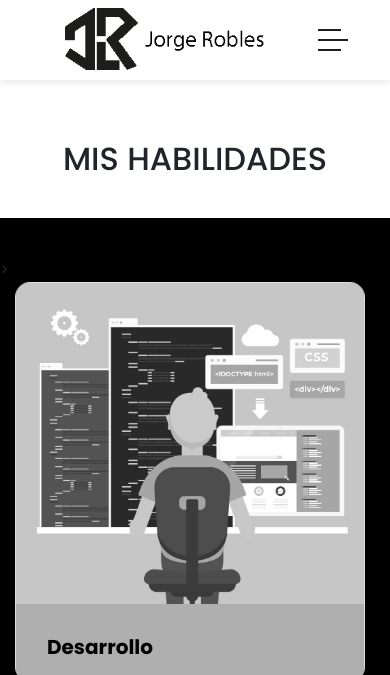
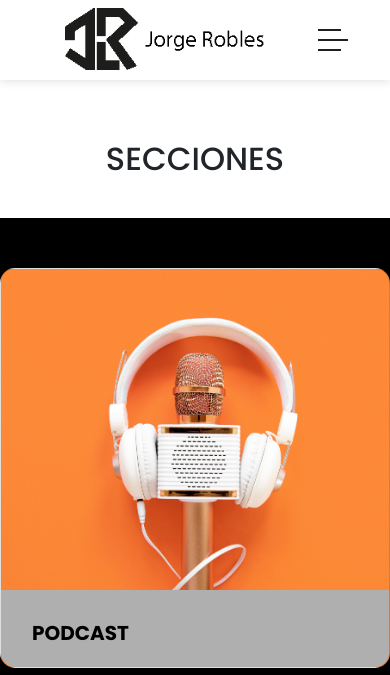
Before and after one commit to JolRobles/jolrobles, a Django app: page / in a window 390 px wide. Shown: the top 675 px of the page. Run offline with Django 4.2, Linux system fonts and the light colour scheme; data that the repository does not hold is empty; some libraries are stand-ins or nearby versions.

Commit message:
new update in desing and add podcast

```diff
--- a/home/urls.py
+++ b/home/urls.py
@@ -9,6 +9,7 @@ from home.views import *
 urlpatterns = [
     path('', index, name='index'),
     path('proyectos', proyectos, name='proyectos'),
+    path('podcast', podcast, name='podcast'),
     path('register', register, name='register'),
     path('proyecto_detail/<int:pk>', proyecto_detail, name='proyecto_detail'),
     path('contactos/', contactos, name='contactos'),
--- a/home/views.py
+++ b/home/views.py
@@ -39,6 +39,14 @@ def proyectos(request):
         'proyectos':proyectos
     }
     return render(request, 'home/proyectos.html', context)
+
+def podcast(request):
+    # proyectos = Proyecto.objects.filter(activo=True)
+    context = {
+        'proyectos':'proyectos'
+    }
+    return render(request, 'home/podcast.html', context)
+
 def proyecto_detail(request, pk):
     proyecto = Proyecto.objects.get(pk=pk)
     proyectos = Proyecto.objects.filter(activo=True)
--- a/static/css/templatemo-klassy-cafe.css
+++ b/static/css/templatemo-klassy-cafe.css
@@ -925,16 +925,16 @@ menu
 }
 
 .card1 {
-  background-image: url(../images/desarrollo.jpg);
+  background-image: url(../images/desarrollo1.jpg);
 }
 .card2 {
-  background-image: url(../images/soporte_tecnico.jpg);
+  background-image: url(../images/Podcast2.jpg);
 }
 .card3 {
-  background-image: url(../images/diseño.jpg);
+  background-image: url(../images/diseño2.jpg);
 }
 .card4 {
-  background-image: url(../images/fotografia.jpg);
+  background-image: url(../images/blogs1.jpg);
 }
 .card5 {
   background-image: url(../images/menu-item-05.jpg);
--- a/templates/header.html
+++ b/templates/header.html
@@ -14,8 +14,9 @@
                         <ul class="nav">
                           <!-- <li id='seccion' onclick="itemSelected(this)"  style="border: solid; border-top-width: 10px; border-right-width:0px; border-bottom-width:0px; border-left-width:0px "><a href="{% url 'home:index' %}">INICIO</a></li> -->
                             <li id='seccion' onclick="itemSelected(this)"   ><a href="{% url 'home:index' %}">INICIO</a></li>
+                            <li onclick="itemSelected(this)"><a href="{% url 'home:podcast' %}">PODCAST</a></li>
+                            <li onclick="itemSelected(this)"><a href="{% url 'home:proyectos' %}">PROYECTOS</a></li>
                             <li onclick="itemSelected(this)"><a href="{% url 'home:list_blog' %}">BLOG</a></li>
-                            <li onclick="itemSelected(this)"><a href="{% url 'home:proyectos' %}">PROYECTOS</a></li>
                             <!-- <li onclick="itemSelected(this)"><a href="{% url 'home:register' %}">Register</a></li> -->
                             <!-- <li onclick="itemSelected(this)"><a href="{% url 'home:contactos' %}">CONTACTO</a></li> -->
                         </ul>
--- a/templates/home/proyectos.html
+++ b/templates/home/proyectos.html
@@ -20,9 +20,6 @@ PROYECTOS
               </li>
               <li class="btn btn-outline-dark m-1" data-filter=".second" style="color:#fff; border:0px">
                 Diseño
-              </li>
-              <li class="btn btn-outline-dark m-1" data-filter=".third" style="color:#fff; border:0px">
-                Fotografía
               </li>
             </ul>
           </div>
--- a/templates/index.html
+++ b/templates/index.html
@@ -34,46 +34,53 @@ INICIO
     </section>
     <!-- ***** About Area Ends ***** -->
     <div class="text-center" style="margin:20px">
-      <h2>MIS HABILIDADES</h2>
+      <h2>SECCIONES</h2>
     </div>
-
     <!-- ***** Menu Area Starts ***** -->
     <section class="section" id="menu">
-        <div class="menu-item-carousel">
-                <div id="parent" class="owl-menu-item owl-carousel parent" style="filter: grayscale(100%);"  onmouseout="CambiaNegro(this)"  onmouseover="CambiaColor(this)">>
-                  <div class="item" style="max-width: 350px; margin-left: 15px;">
+      <div class="content">
+        <div class="row">
+
+          <div class="col-md-3" style="padding-top: 10px;">
+            <a href="{% url 'home:podcast' %}">
+              <div class='card card2'>
+                <div class='info'>
+                  <h1 class='title'>PODCAST</h1>
+                  <p class='description'>ENTREVISTAS<br>HISTORIAS <br>APRENDIZAJES <br>VIDA COTIDIANA<br>SUPERACIÖN</p>
+                </div>
+              </div>
+            </a>
+          </div>
+          <div class="col-md-3" style="padding-top: 10px;">
+            <a href="{% url 'home:proyectos' %}">
               <div class='card card1'>
                 <div class='info'>
-                        <h1 class='title'>Desarrollo</h1>
+                  <h1 class='title'>DESARROLLO</h1>
                   <p class='description'>Python - Django <br>JavaScript - Flutter <br>NodeJs - Angular <br>Git - Html - Css <br>SO: Windows - Linux</p>
                 </div>
               </div>
+            </a>
           </div>
-                  <div class="item" style="max-width: 350px; margin-left: 15px;">
-                    <div class='card card2'>
+          <div class="col-md-3" style="padding-top: 10px;">
+            <a href="{% url 'home:proyectos' %}">
+              <div class='card card3'>
                 <div class='info'>
-                        <h1 class='title'>Soporte Técnico</h1>
-                        <p class='description'>Formato completo<br>Limpieza interna <br>Programas y drivers <br>Disco duros y respaldos<br>SO: Windows - Linux</p>
+                  <h1 class='title'>DISEÑO</h1>
+                  <p class='description'>PHOTOSHOP<br>ILUSTRADOR<br>PREMIER<br>AUDITION<br>MARCAS</p>
                 </div>
               </div>
+            </a>
           </div>
-                  <div class="item" style="max-width: 350px; margin-left: 15px;">
-                    <div class='card card3'>
+          <div class="col-md-3" style="padding-top: 10px;">
+            <a href="{% url 'home:list_blog' %}">
+              <div class='card card4'>
                 <div class='info'>
-                        <h1 class='title'>Diseño</h1>
-                        <p class='description'>Photoshop<br>Ilustrador<br>Premier<br>Audition<br>Marca corporativa</p>
+                  <h1 class='title'>BLOGS</h1>
+                  <p class='description'>EXPERIENCIAS<br>CONOCIMIENTOS<br>FAMILIA<br>PERSAMIENTOS<br>SUEÑOS</p>
                 </div>
               </div>
+            </a>
           </div>
-                  <div class="item" style="max-width: 350px; margin-left: 15px;">
-                    <div class='card card4'>
-                      <div class='info'>
-                        <h1 class='title'>Fotografía</h1>
-                        <p class='description'>Paisajes<br>Personas<br>Familias<br>Lo hago por<br>Hobbie</p>
-                      </div>
-                    </div>
-                  </div>
-
         </div>
       </div>
 
@@ -106,12 +113,10 @@ INICIO
     $element = element.parentElement
     console.log($element);
     let parent = $element.querySelector(`div[id="parent"]`);
-    parent.style = 'height:350px; border-radius: 20px; filter: grayscale(0%);'
   }
   function CambiaNegro(element){
     $element = element.parentElement
     let parent = $element.querySelector(`div[id="parent"]`);
-    parent.style = 'height:350px; border-radius: 20px; filter: grayscale(100%);'
   }
 </script>
 {% endblock scripts %}
```
Also changed, not shown: templates/home/podcast.html (added, +85 -0 lines), static/images/Podcast1.jpg (added), static/images/Podcast2.jpg (added), 4 other files. Lines whose indentation alone changed are shown as unchanged.
